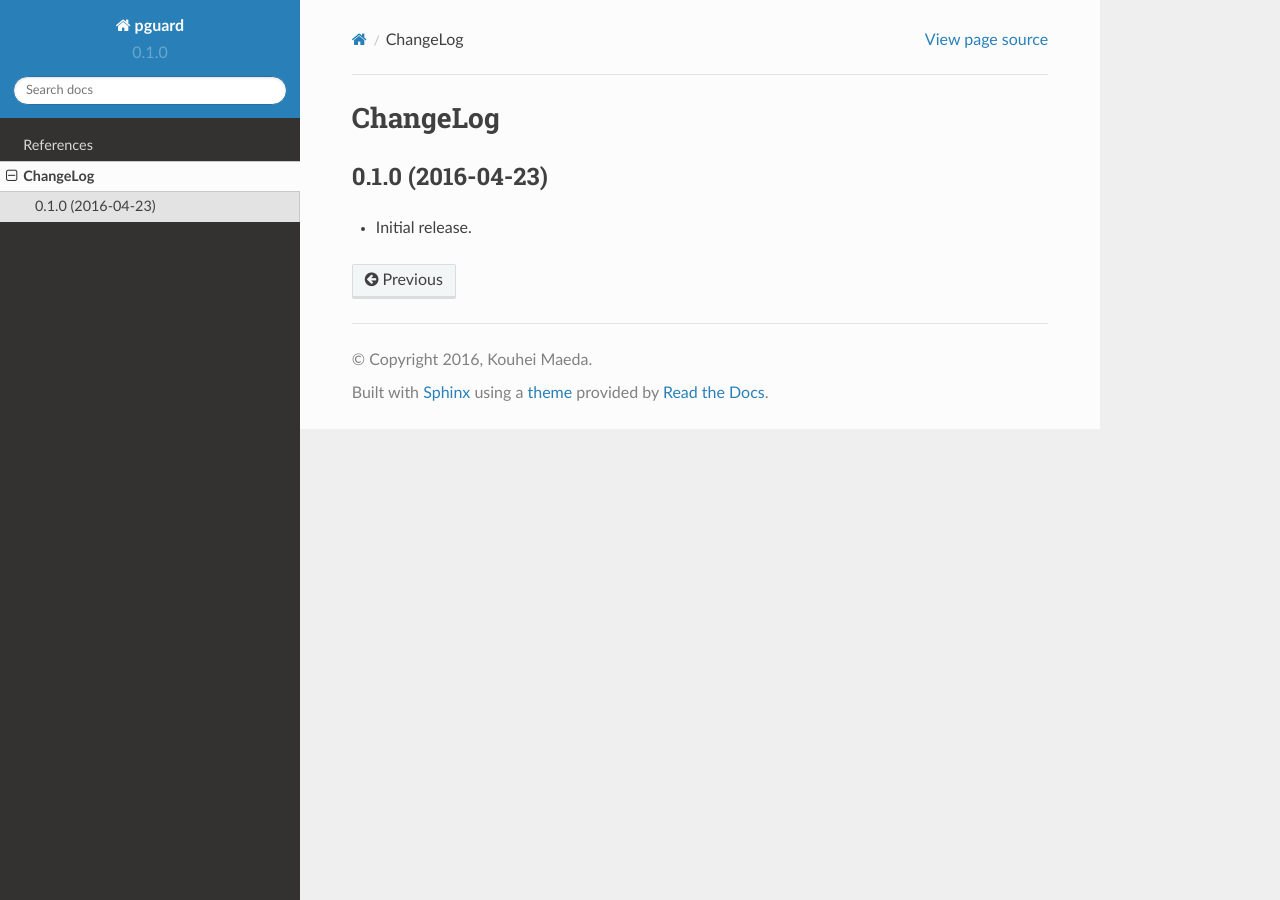
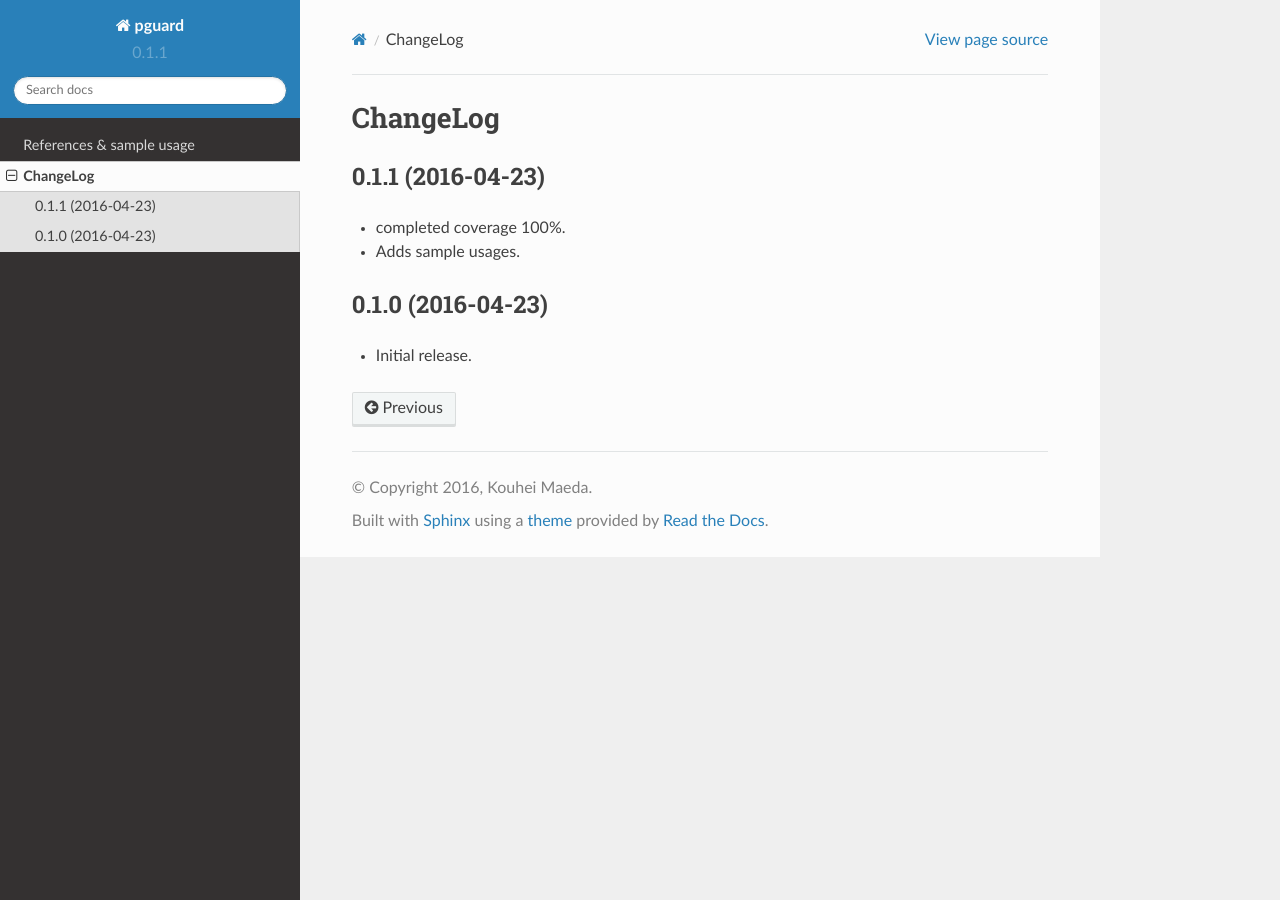
Before and after one commit to mkouhei/pguard, a Sphinx documentation site: the page built from docs/source/CHANGELOG.rst, in a window 1280 px wide. Built offline with Sphinx 7.4.7 and the Read the Docs theme 2.0.0, drawn with Linux system fonts in a browser that asks for light colours.

Commit message:
Bumps version.
Signed-off-by: Kouhei Maeda <mkouhei@palmtb.net>

```diff
--- a/docs/source/CHANGELOG.rst
+++ b/docs/source/CHANGELOG.rst
@@ -1,5 +1,11 @@
 ChangeLog
 =========
+
+0.1.1 (2016-04-23)
+------------------
+
+* completed coverage 100%.
+* Adds sample usages.
 
 0.1.0 (2016-04-23)
 ------------------
--- a/docs/source/modules/index.rst
+++ b/docs/source/modules/index.rst
@@ -1,5 +1,5 @@
-References
-==========
+References & sample usage
+=========================
 
 .. toctree::
    :maxdepth: 2
--- a/pguard.py
+++ b/pguard.py
@@ -2,7 +2,7 @@
 """Guard like Haskell for Python."""
 
 
-__version__ = '0.1.0'
+__version__ = '0.1.1'
 
 
 def guard_cl(statement, condition=None):
```
